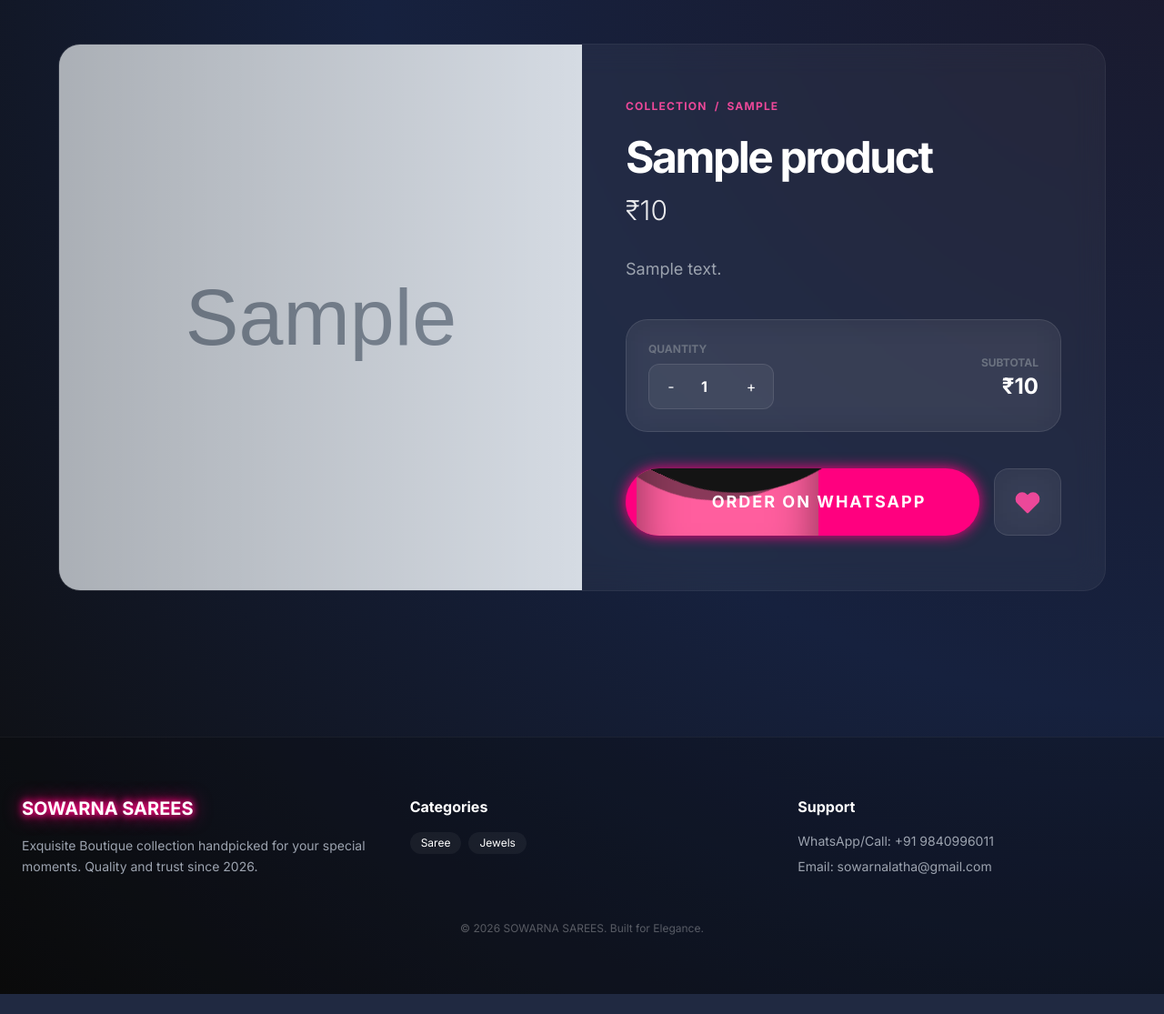
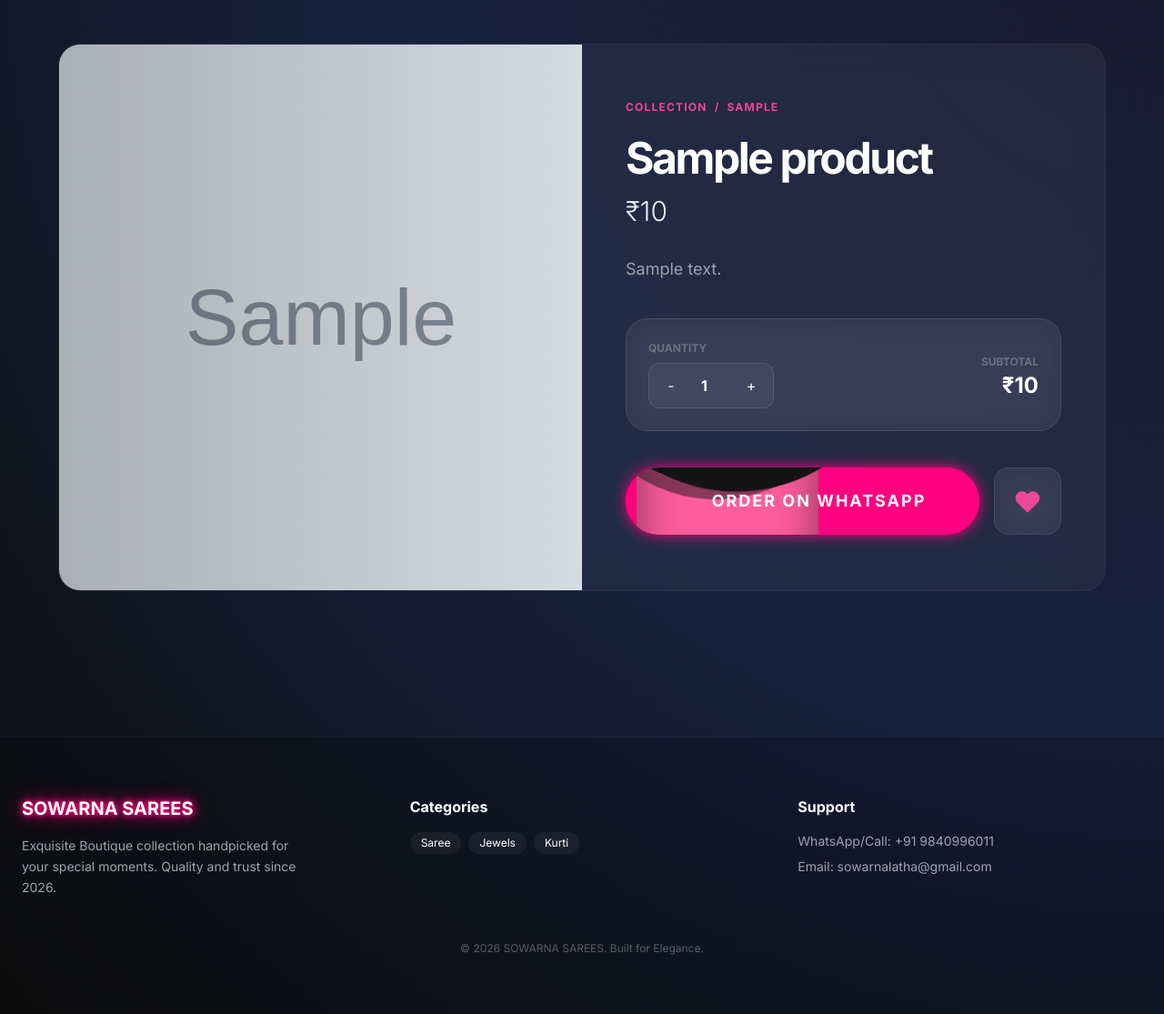
Before and after one commit to vishnutmv/sowarna_sarees, a Flask app: page /product/1 in a window 1280 px wide. Shown: the part 92-1207 px from the top of the page at 91% size. Before the commit the page ends 1185 px from the top, so only its background shows below. Run offline with Flask 3, Linux system fonts and the light colour scheme; a user stored in the database is signed in; tables that the repository leaves empty hold one stand-in row (values such as "Sample post"); grey boxes marked "Sample" are stand-in pictures; some libraries are stand-ins or nearby versions.

Commit message:
updated project

```diff
--- a/app.py
+++ b/app.py
@@ -14,11 +14,18 @@ import threading
 load_dotenv()
 
 app = Flask(__name__)
-app.config['SQLALCHEMY_DATABASE_URI'] = 'sqlite:///boutique.db'
+
+# Database Configuration: Use DATABASE_URL if available (for Render/PostgreSQL), else fallback to SQLite
+db_url = os.getenv('DATABASE_URL')
+if db_url and db_url.startswith("postgres://"):
+    db_url = db_url.replace("postgres://", "postgresql://", 1)
+
+app.config['SQLALCHEMY_DATABASE_URI'] = db_url or 'sqlite:///boutique.db'
 app.config['SQLALCHEMY_TRACK_MODIFICATIONS'] = False
 app.config['SECRET_KEY'] = os.getenv('SECRET_KEY', 'dev-key-123')
 
 # Base URL for external links (Notifications)
+# IMPORTANT: On Render, set BASE_URL to https://sowarna-sarees.onrender.com
 BASE_URL = os.getenv('BASE_URL', 'http://127.0.0.1:5000').rstrip('/')
 
 # Mail Configuration
--- a/templates/layout.html
+++ b/templates/layout.html
@@ -216,24 +216,24 @@
         </div>
     </div>
 
-    <header class="sticky top-0 z-50 glass m-4 mx-6">
-        <div class="container mx-auto px-6 py-4 flex justify-between items-center">
-            <a href="/" class="text-3xl font-bold neon-text-pink tracking-tighter">SOWARNA SAREES</a>
+    <header class="sticky top-0 z-50 glass m-2 md:m-4 md:mx-6">
+        <div class="container mx-auto px-4 md:px-6 py-3 md:py-4 flex justify-between items-center">
+            <a href="/" class="text-xl md:text-3xl font-bold neon-text-pink tracking-tighter">SOWARNA SAREES</a>
 
-            <form action="/" method="GET" class="hidden md:flex flex-1 max-w-md mx-12">
+            <form action="/" method="GET" class="hidden lg:flex flex-1 max-w-md mx-12">
                 <input type="text" name="q" placeholder="Search sarees..."
                     class="w-full bg-white/5 border border-white/10 rounded-full px-6 py-2 focus:outline-none focus:ring-2 focus:ring-pink-500 text-white placeholder-gray-500 transition-all">
             </form>
 
-            <nav class="flex items-center space-x-8">
-                <a href="/wishlist" class="text-sm font-medium hover:text-pink-400 transition-colors">Wishlist</a>
+            <nav class="flex items-center space-x-4 md:space-x-8">
+                <a href="/wishlist" class="text-xs md:text-sm font-medium hover:text-pink-400 transition-colors">Wishlist</a>
                 {% if current_user.is_authenticated %}
-                    <div class="flex items-center space-x-4">
-                        <img src="{{ current_user.profile_pic or 'https://ui-avatars.com/api/?name=' + current_user.username }}" class="w-8 h-8 rounded-full border border-white/20">
-                        <a href="/logout" class="text-sm opacity-60 hover:opacity-100 transition">Logout</a>
+                    <div class="flex items-center space-x-2 md:space-x-4">
+                        <img src="{{ current_user.profile_pic or 'https://ui-avatars.com/api/?name=' + current_user.username }}" class="w-6 h-6 md:w-8 md:h-8 rounded-full border border-white/20">
+                        <a href="/logout" class="text-xs md:text-sm opacity-60 hover:opacity-100 transition">Logout</a>
                     </div>
                 {% else %}
-                    <a href="/login" class="liquid-btn">
+                    <a href="/login" class="liquid-btn text-[10px] md:text-sm px-4 md:px-8">
                         <span>Sign In</span>
                         <div class="liquid"></div>
                     </a>
@@ -254,17 +254,18 @@
         {% block content %}{% endblock %}
     </main>
 
-    <footer class="mt-32 py-16 border-t border-white/5 bg-black/20">
-        <div class="container mx-auto px-6 grid grid-cols-1 md:grid-cols-3 gap-12">
-            <div>
-                <h3 class="text-xl font-bold neon-text-pink mb-4">SOWARNA SAREES</h3>
-                <p class="text-gray-400 text-sm leading-relaxed">Exquisite Boutique collection handpicked for your special moments. Quality and trust since 2026.</p>
+    <footer class="mt-20 md:mt-32 py-10 md:py-16 border-t border-white/5 bg-black/20">
+        <div class="container mx-auto px-6 grid grid-cols-1 sm:grid-cols-2 md:grid-cols-3 gap-8 md:gap-12">
+            <div class="space-y-4">
+                <h3 class="text-xl font-bold neon-text-pink">SOWARNA SAREES</h3>
+                <p class="text-gray-400 text-sm leading-relaxed max-w-xs">Exquisite Boutique collection handpicked for your special moments. Quality and trust since 2026.</p>
             </div>
             <div>
                 <h4 class="font-bold mb-4">Categories</h4>
                 <div class="flex flex-wrap gap-2">
                     <a href="/?category=Saree" class="px-3 py-1 bg-white/5 rounded-full text-xs hover:bg-white/10 transition">Saree</a>
                     <a href="/?category=Jewel" class="px-3 py-1 bg-white/5 rounded-full text-xs hover:bg-white/10 transition">Jewels</a>
+                    <a href="/?category=Kurti" class="px-3 py-1 bg-white/5 rounded-full text-xs hover:bg-white/10 transition">Kurti</a>
                 </div>
             </div>
             <div>
@@ -273,7 +274,7 @@
                 <p class="text-sm text-gray-400 mt-2">Email: {{ contact_email or 'sowarnalatha@gmail.com' }}</p>
             </div>
         </div>
-        <div class="text-center mt-12 opacity-30 text-xs">
+        <div class="text-center mt-12 opacity-30 text-[10px] md:text-xs">
             &copy; 2026 SOWARNA SAREES. Built for Elegance.
         </div>
     </footer>
--- a/templates/product_detail.html
+++ b/templates/product_detail.html
@@ -7,52 +7,52 @@
     <div class="flex flex-col lg:flex-row">
         <!-- Image Section -->
         <div class="lg:w-1/2 relative group">
-            <img id="product-img" src="{{ product.image_url }}" alt="{{ product.name }}" class="w-full h-[600px] object-cover">
+            <img id="product-img" src="{{ product.image_url }}" alt="{{ product.name }}" class="w-full h-[400px] md:h-[500px] lg:h-[600px] object-cover">
             <div class="absolute inset-0 bg-gradient-to-r from-black/20 to-transparent pointer-events-none"></div>
         </div>
 
         <!-- Content Section -->
-        <div class="lg:w-1/2 p-12 flex flex-col justify-center">
-            <nav class="flex items-center space-x-2 text-xs font-bold uppercase tracking-widest text-pink-500 mb-6">
+        <div class="lg:w-1/2 p-6 md:p-8 lg:p-12 flex flex-col justify-center">
+            <nav class="flex items-center space-x-2 text-[10px] md:text-xs font-bold uppercase tracking-widest text-pink-500 mb-4 md:mb-6">
                 <a href="/">Collection</a>
                 <span>/</span>
                 <span>{{ product.category }}</span>
             </nav>
 
-            <h1 class="text-5xl font-black mb-4 tracking-tighter">{{ product.name }}</h1>
-            <p class="text-3xl font-light text-white/90 mb-8">₹{{ "{:,.0f}".format(product.price) }}</p>
+            <h1 class="text-3xl md:text-4xl lg:text-5xl font-black mb-4 tracking-tighter">{{ product.name }}</h1>
+            <p class="text-2xl md:text-3xl font-light text-white/90 mb-6 md:mb-8">₹{{ "{:,.0f}".format(product.price) }}</p>
 
-            <div class="space-y-6 mb-10">
-                <p class="text-gray-400 leading-relaxed text-lg">
+            <div class="space-y-4 md:space-y-6 mb-8 md:mb-10">
+                <p class="text-gray-400 leading-relaxed text-base md:text-lg">
                     {{ product.description or "A masterpiece of traditional craftsmanship combined with modern elegance. This hand-picked saree features premium fabric and intricate detailing." }}
                 </p>
             </div>
 
-            <div class="glass p-6 border-white/10 mb-10 flex items-center justify-between">
+            <div class="glass p-4 md:p-6 border-white/10 mb-8 md:mb-10 flex items-center justify-between">
                 <div class="flex flex-col">
-                    <span class="text-xs font-bold text-gray-500 uppercase mb-2">Quantity</span>
+                    <span class="text-[10px] md:text-xs font-bold text-gray-500 uppercase mb-2">Quantity</span>
                     <div class="flex items-center bg-white/5 rounded-xl border border-white/10 p-1">
-                        <button onclick="changeQty(-1)" class="w-10 h-10 flex items-center justify-center hover:bg-white/10 rounded-lg transition">-</button>
-                        <input type="number" id="quantity" value="1" min="1" class="w-12 bg-transparent text-center font-bold focus:outline-none" readonly>
-                        <button onclick="changeQty(1)" class="w-10 h-10 flex items-center justify-center hover:bg-white/10 rounded-lg transition">+</button>
+                        <button onclick="changeQty(-1)" class="w-8 h-8 md:w-10 md:h-10 flex items-center justify-center hover:bg-white/10 rounded-lg transition">-</button>
+                        <input type="number" id="quantity" value="1" min="1" class="w-10 md:w-12 bg-transparent text-center font-bold focus:outline-none text-sm md:text-base" readonly>
+                        <button onclick="changeQty(1)" class="w-8 h-8 md:w-10 md:h-10 flex items-center justify-center hover:bg-white/10 rounded-lg transition">+</button>
                     </div>
                 </div>
                 <div class="text-right">
-                    <span class="text-xs font-bold text-gray-500 uppercase mb-2">Subtotal</span>
-                    <p id="subtotal" class="text-2xl font-bold">₹{{ "{:,.0f}".format(product.price) }}</p>
+                    <span class="text-[10px] md:text-xs font-bold text-gray-500 uppercase mb-2">Subtotal</span>
+                    <p id="subtotal" class="text-xl md:text-2xl font-bold">₹{{ "{:,.0f}".format(product.price) }}</p>
                 </div>
             </div>
 
             <div class="flex flex-col sm:flex-row gap-4">
-                <button id="order-btn" onclick="orderWhatsApp()" class="flex-1 liquid-btn text-lg flex items-center justify-center space-x-3">
+                <button id="order-btn" onclick="orderWhatsApp()" class="flex-1 liquid-btn text-base md:text-lg flex items-center justify-center space-x-3 py-3 md:py-4">
                     <div class="flex items-center space-x-3">
-                        <svg class="w-6 h-6 fill-current" viewBox="0 0 24 24"><path d="M17.472 14.382c-.297-.149-1.758-.867-2.03-.967-.273-.099-.471-.148-.67.15-.197.297-.767.966-.94 1.164-.173.199-.347.223-.644.075-.297-.15-1.255-.463-2.39-1.475-.883-.788-1.48-1.761-1.653-2.059-.173-.297-.018-.458.13-.606.134-.133.298-.347.446-.52.149-.174.198-.298.298-.497.099-.198.05-.371-.025-.52-.075-.149-.669-1.612-.916-2.207-.242-.579-.487-.5-.669-.51-.173-.008-.371-.01-.57-.01-.198 0-.52.074-.792.372-.272.297-1.04 1.016-1.04 2.479 0 1.462 1.065 2.875 1.213 3.074.149.198 2.096 3.2 5.077 4.487.709.306 1.262.489 1.694.625.712.227 1.36.195 1.871.118.571-.085 1.758-.719 2.006-1.413.248-.694.248-1.289.173-1.413-.074-.124-.272-.198-.57-.347m-5.421 7.403h-.004a9.87 9.87 0 01-5.031-1.378l-.361-.214-3.741.982.998-3.648-.235-.374a9.86 9.86 0 01-1.51-5.26c.001-5.45 4.436-9.884 9.888-9.884 2.64 0 5.122 1.03 6.988 2.898a9.825 9.825 0 012.893 6.994c-.003 5.45-4.437 9.884-9.885 9.884m8.413-18.297A11.815 11.815 0 0012.05 0C5.495 0 .16 5.335.157 11.892c0 2.096.547 4.142 1.588 5.945L0 24l6.335-1.662c1.72.94 3.659 1.437 5.634 1.437h.005c6.554 0 11.89-5.335 11.893-11.893a11.821 11.821 0 00-3.48-8.413z"/></svg>
+                        <svg class="w-5 h-5 md:w-6 md:h-6 fill-current" viewBox="0 0 24 24"><path d="M17.472 14.382c-.297-.149-1.758-.867-2.03-.967-.273-.099-.471-.148-.67.15-.197.297-.767.966-.94 1.164-.173.199-.347.223-.644.075-.297-.15-1.255-.463-2.39-1.475-.883-.788-1.48-1.761-1.653-2.059-.173-.297-.018-.458.13-.606.134-.133.298-.347.446-.52.149-.174.198-.298.298-.497.099-.198.05-.371-.025-.52-.075-.149-.669-1.612-.916-2.207-.242-.579-.487-.5-.669-.51-.173-.008-.371-.01-.57-.01-.198 0-.52.074-.792.372-.272.297-1.04 1.016-1.04 2.479 0 1.462 1.065 2.875 1.213 3.074.149.198 2.096 3.2 5.077 4.487.709.306 1.262.489 1.694.625.712.227 1.36.195 1.871.118.571-.085 1.758-.719 2.006-1.413.248-.694.248-1.289.173-1.413-.074-.124-.272-.198-.57-.347m-5.421 7.403h-.004a9.87 9.87 0 01-5.031-1.378l-.361-.214-3.741.982.998-3.648-.235-.374a9.86 9.86 0 01-1.51-5.26c.001-5.45 4.436-9.884 9.888-9.884 2.64 0 5.122 1.03 6.988 2.898a9.825 9.825 0 012.893 6.994c-.003 5.45-4.437 9.884-9.885 9.884m8.413-18.297A11.815 11.815 0 0012.05 0C5.495 0 .16 5.335.157 11.892c0 2.096.547 4.142 1.588 5.945L0 24l6.335-1.662c1.72.94 3.659 1.437 5.634 1.437h.005c6.554 0 11.89-5.335 11.893-11.893a11.821 11.821 0 00-3.48-8.413z"/></svg>
                         <span>Order on WhatsApp</span>
                     </div>
                     <div class="liquid"></div>
                 </button>
-                <a href="{{ url_for('toggle_wishlist', product_id=product.id) }}" class="p-5 rounded-2xl glass border-white/10 hover:border-pink-500/50 transition-all flex items-center justify-center">
-                    <svg class="w-8 h-8 text-pink-500" fill="{% if is_in_wishlist %}currentColor{% else %}none{% endif %}" stroke="currentColor" viewBox="0 0 24 24"><path stroke-linecap="round" stroke-linejoin="round" stroke-width="2" d="M4.318 6.318a4.5 4.5 0 000 6.364L12 20.364l7.682-7.682a4.5 4.5 0 00-6.364-6.364L12 7.636l-1.318-1.318a4.5 4.5 0 00-6.364 0z" /></svg>
+                <a href="{{ url_for('toggle_wishlist', product_id=product.id) }}" class="p-4 md:p-5 rounded-2xl glass border-white/10 hover:border-pink-500/50 transition-all flex items-center justify-center">
+                    <svg class="w-6 h-6 md:w-8 md:h-8 text-pink-500" fill="{% if is_in_wishlist %}currentColor{% else %}none{% endif %}" stroke="currentColor" viewBox="0 0 24 24"><path stroke-linecap="round" stroke-linejoin="round" stroke-width="2" d="M4.318 6.318a4.5 4.5 0 000 6.364L12 20.364l7.682-7.682a4.5 4.5 0 00-6.364-6.364L12 7.636l-1.318-1.318a4.5 4.5 0 00-6.364 0z" /></svg>
                 </a>
             </div>
         </div>
```
Also changed, not shown: bot.py (+31 -25 lines), templates/index.html (+14 -14 lines), templates/login.html (+4 -4 lines), templates/register.html (+4 -4 lines), templates/wishlist.html (+10 -10 lines).
